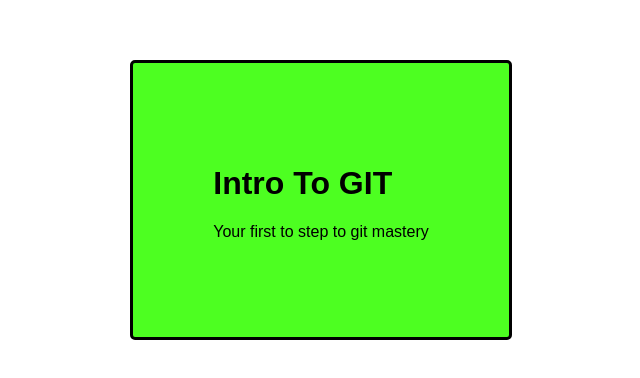
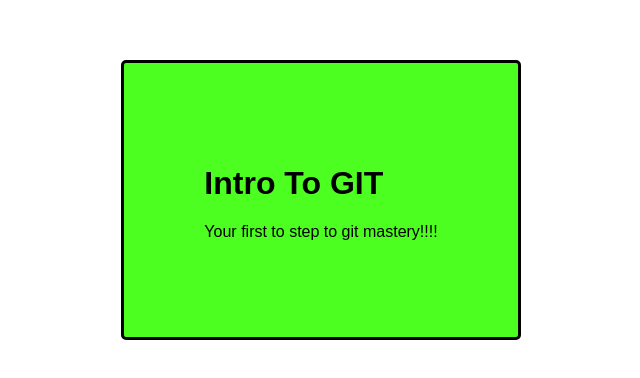
Before and after one commit to justono1/intro-to-git, a plain HTML site: page index.html in a window 1280 px wide. Shown: the part 208-586 px from the top of the page, without its empty margins (319-959 px from the left). Drawn offline with Linux system fonts and the light colour scheme.

Commit message:
Much excite!

```diff
--- a/index.html
+++ b/index.html
@@ -10,7 +10,7 @@
 <body>
     <div>
         <h1>Intro To GIT</h1>
-        <p>Your first to step to git mastery</p>
+        <p>Your first to step to git mastery!!!!</p>
     </div>
 </body>
 </html>
```
